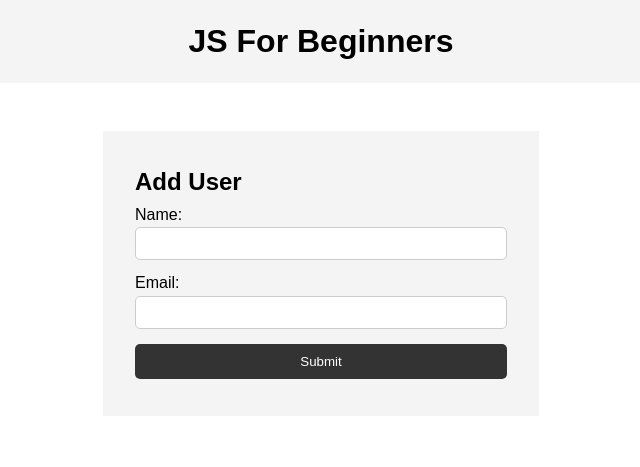
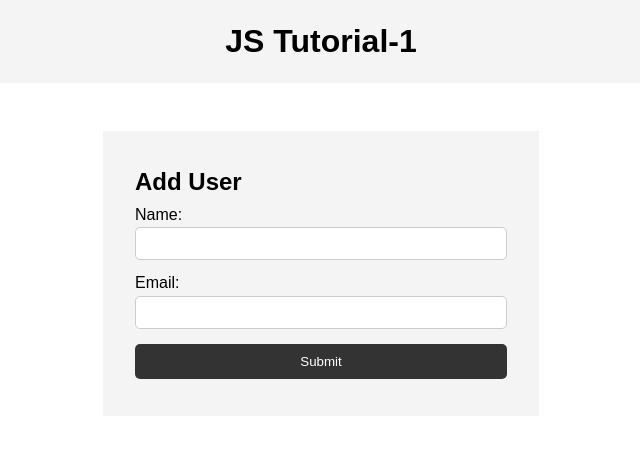
Before and after one commit to niteshSingh-crownstack/JavaSrcript-Assignments, a plain HTML site: page Js-1st-tutorial/index.html in a window 1280 px wide. Shown: the whole page, without its empty margins (319-959 px from the left). Drawn offline with Linux system fonts and the light colour scheme.

Commit message:
JS Tutorial-1

```diff
--- a/Js-1st-tutorial/index.html
+++ b/Js-1st-tutorial/index.html
@@ -4,12 +4,12 @@
     <meta charset="UTF-8" />
     <meta name="viewport" content="width=device-width, initial-scale=1.0" />
     <meta http-equiv="X-UA-Compatible" content="ie=edge" />
-    <title>JS For Beginners</title>
+    <title>JS Tutorial-1</title>
     <link rel="stylesheet" href="index.css" />
   </head>
   <body>
     <header>
-      <h1>JS For Beginners</h1>
+      <h1>JS Tutorial-1</h1>
     </header>
 
     <section class="container">
```
